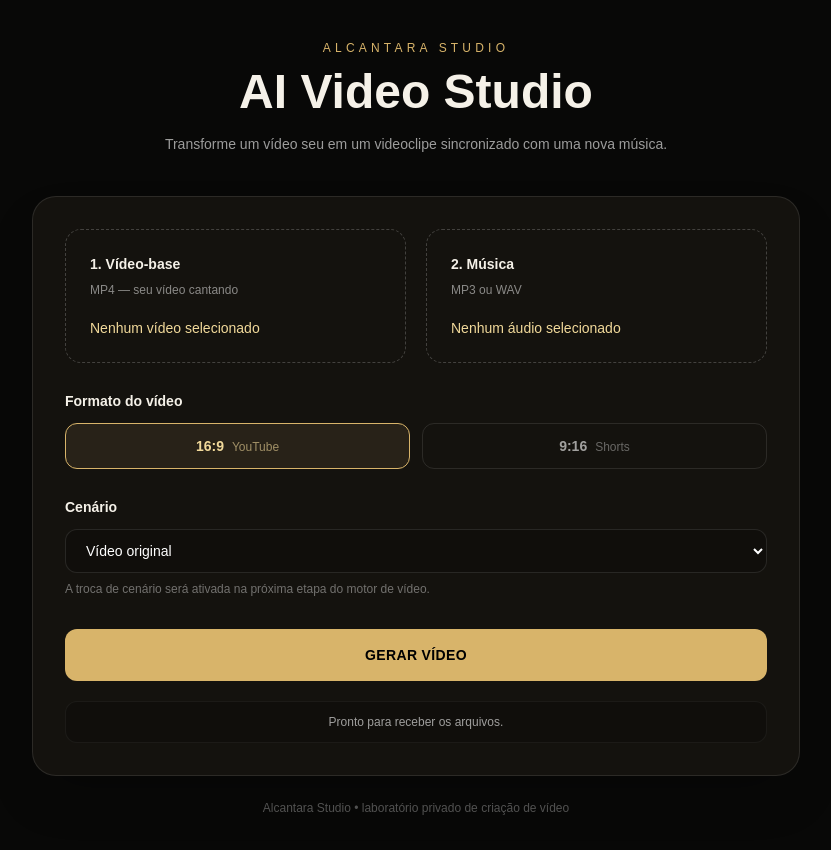
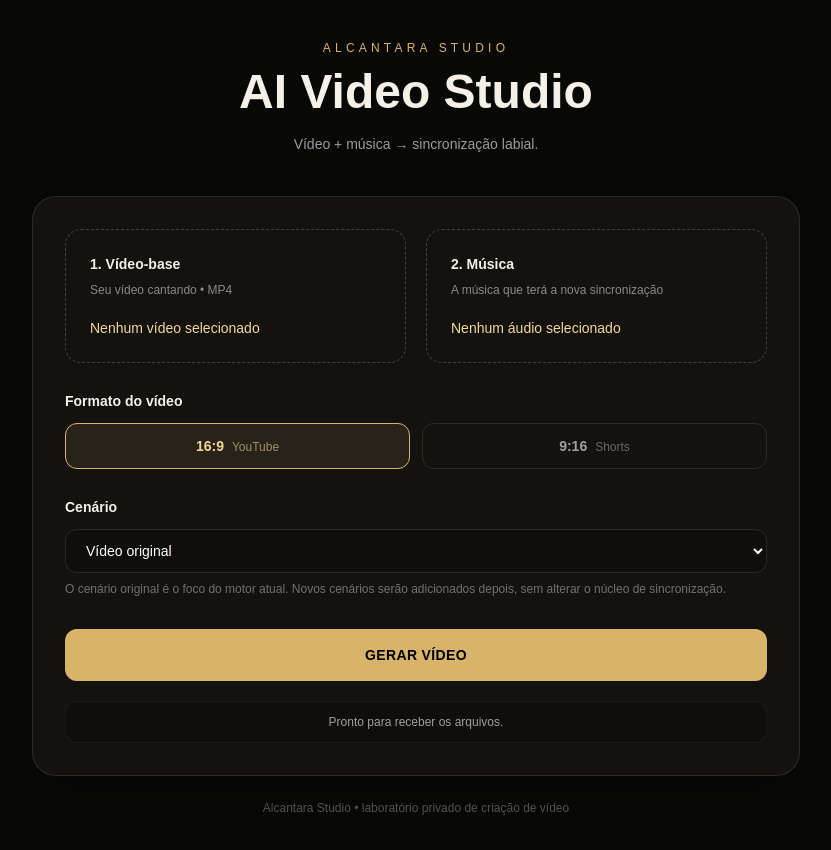
Before and after one commit to Claudioalcantara2019/alcantara-studio-ai-video, a Next.js app: page / in a window 1280 px wide. Shown: the top 850 px of the page, without its empty margins (224-1055 px from the left). Built offline with nearby package versions, Linux system fonts and the light colour scheme.

Commit message:
Refocus UI on core video plus music lip-sync workflow

```diff
--- a/app/page.tsx
+++ b/app/page.tsx
@@ -108,7 +108,7 @@ export default function Home() {
           <p className="mb-3 text-xs tracking-[0.35em] text-[var(--gold)]">ALCANTARA STUDIO</p>
           <h1 className="text-4xl font-semibold md:text-5xl">AI Video Studio</h1>
           <p className="mx-auto mt-4 max-w-xl text-sm leading-6 text-white/60">
-            Transforme um vídeo seu em um videoclipe sincronizado com uma nova música.
+            Vídeo + música → sincronização labial.
           </p>
         </header>
 
@@ -116,14 +116,14 @@ export default function Home() {
           <div className="grid gap-5 md:grid-cols-2">
             <label className="cursor-pointer rounded-2xl border border-dashed border-white/20 p-6 transition hover:border-[var(--gold)]">
               <span className="block text-sm font-semibold">1. Vídeo-base</span>
-              <span className="mt-2 block text-xs text-white/50">MP4 — seu vídeo cantando</span>
+              <span className="mt-2 block text-xs text-white/50">Seu vídeo cantando • MP4</span>
               <span className="mt-5 block truncate text-sm text-[var(--gold-light)]">{videoName}</span>
               <input className="hidden" type="file" accept="video/mp4,video/*" onChange={selectVideo} />
             </label>
 
             <label className="cursor-pointer rounded-2xl border border-dashed border-white/20 p-6 transition hover:border-[var(--gold)]">
               <span className="block text-sm font-semibold">2. Música</span>
-              <span className="mt-2 block text-xs text-white/50">MP3 ou WAV</span>
+              <span className="mt-2 block text-xs text-white/50">A música que terá a nova sincronização</span>
               <span className="mt-5 block truncate text-sm text-[var(--gold-light)]">{audioName}</span>
               <input className="hidden" type="file" accept="audio/mpeg,audio/wav,audio/*" onChange={selectAudio} />
             </label>
@@ -173,7 +173,7 @@ export default function Home() {
               ))}
             </select>
             <p className="mt-2 text-xs text-white/40">
-              A troca de cenário será ativada na próxima etapa do motor de vídeo.
+              O cenário original é o foco do motor atual. Novos cenários serão adicionados depois, sem alterar o núcleo de sincronização.
             </p>
           </div>
 
```
